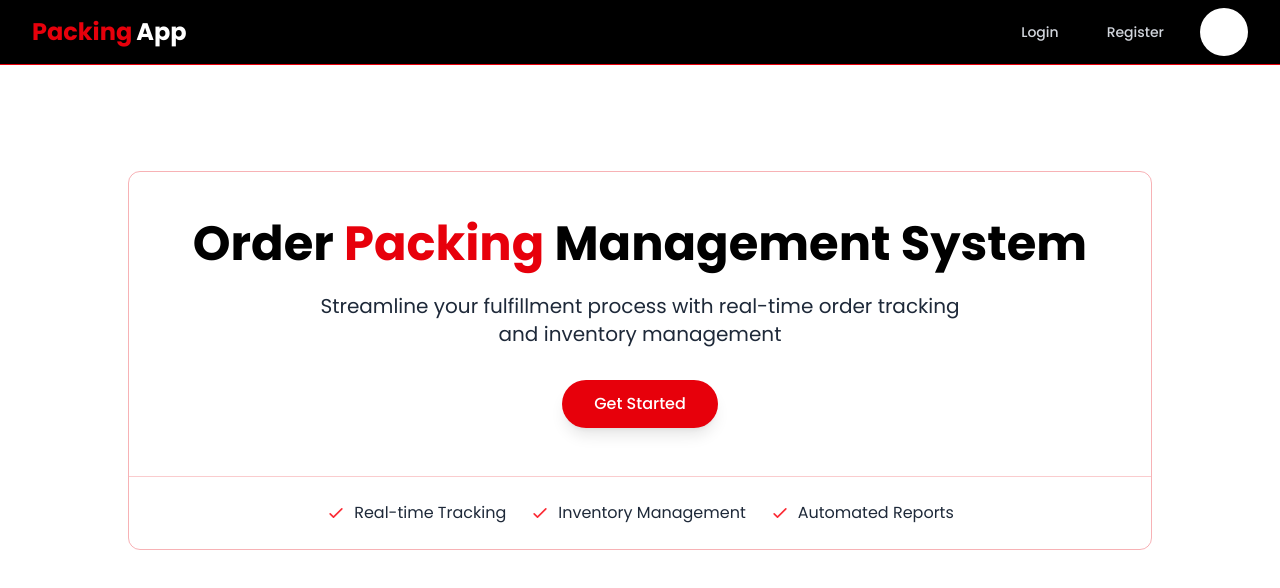
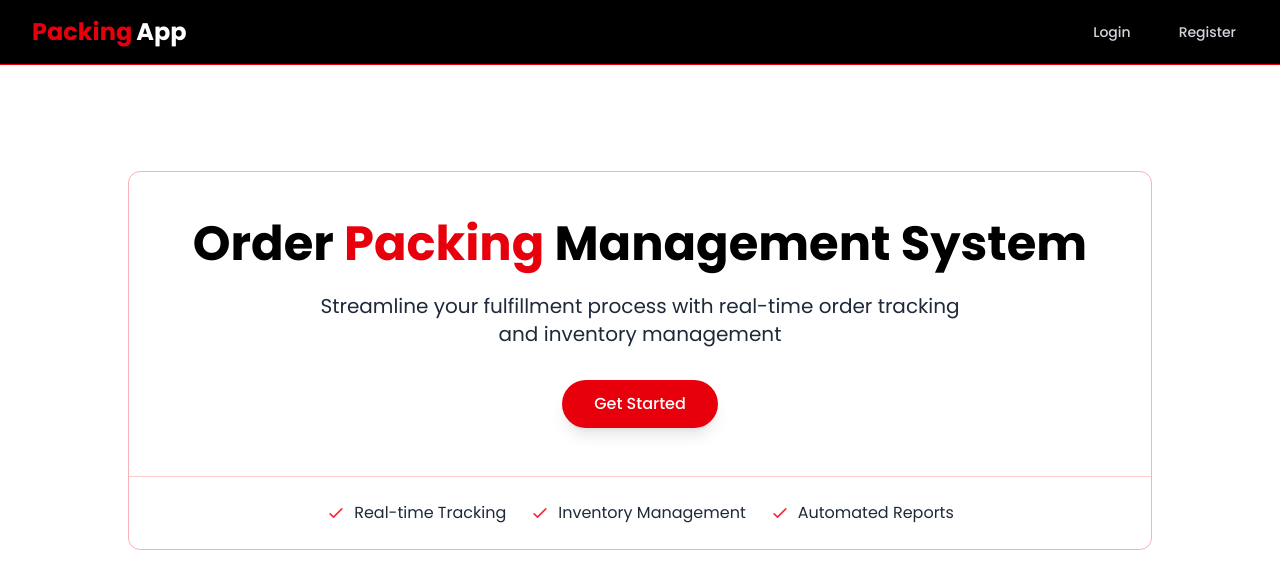
Before and after one commit to Sachinrawat6/PackingWithTracking, a React (Vite) app: page / in a window 1280 px wide. Shown: the top 588 px of the page. Built offline with nearby package versions, Linux system fonts and the light colour scheme.

Commit message:
user name show when user login

```diff
--- a/src/components/Navbar.jsx
+++ b/src/components/Navbar.jsx
@@ -99,9 +99,12 @@ const Navbar = () => {
                 Logout
               </button>
             )}
-            <div className="flex  w-12 overflow-hidden bg-white py-2 h-12 justify-center items-center rounded-full">
-              <p className="text-red-500 uppercase  font-extrabold text-3xl">{user?.user?.username ? `${user.user.username[0]}` : ""}</p>
-            </div>
+
+            {user?.user?.username && (
+              <div className="flex  w-12 overflow-hidden bg-white py-2 h-12 justify-center items-center rounded-full">
+                <p className="text-red-500 uppercase  font-extrabold text-3xl">{user?.user?.username ? `${user.user.username[0]}` : ""}</p>
+              </div>
+            )}
           </div>
 
           {/* Mobile menu button */}
```
